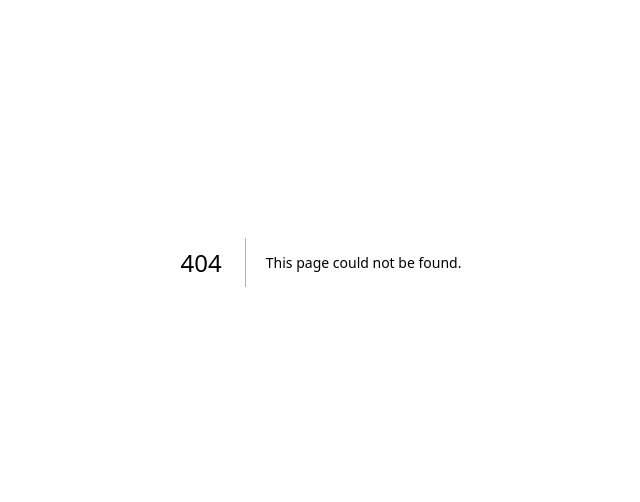
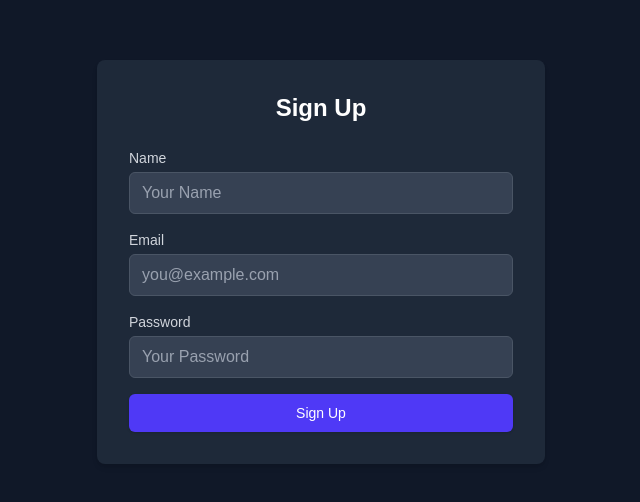
Before and after one commit to Mike-droid/workout-tracker, a Next.js app: page /signup in a window 1280 px wide. Before the commit this address had no page. Shown: the part 138-640 px from the top of the page, without its empty margins (319-959 px from the left). Built offline with nearby package versions, Linux system fonts and the light colour scheme.

Commit message:
Lots of improvements

```diff
--- a/package.json
+++ b/package.json
@@ -19,7 +19,8 @@
     "jwt-decode": "^4.0.0",
     "next": "15.5.2",
     "react": "19.1.0",
-    "react-dom": "19.1.0"
+    "react-dom": "19.1.0",
+    "react-hook-form": "^7.63.0"
   },
   "devDependencies": {
     "@eslint/eslintrc": "^3",
--- a/src/app/components/WorkoutSessionCard.tsx
+++ b/src/app/components/WorkoutSessionCard.tsx
@@ -15,8 +15,8 @@ interface Exercise {
 interface WorkoutSession {
     id: string;
     date: string;
+    exercises: Exercise[];
     notes?: string;
-    exercises: Exercise[];
 }
 
 export function WorkoutSessionCard({ workout }: { workout: WorkoutSession }) {
@@ -24,7 +24,6 @@ export function WorkoutSessionCard({ workout }: { workout: WorkoutSession }) {
 
     return (
         <div className="border rounded-lg p-4 shadow-sm mb-4">
-            {/* Header */}
             <div
                 className="flex justify-between items-center cursor-pointer"
                 onClick={() => setExpanded((prev) => !prev)}
@@ -34,11 +33,11 @@ export function WorkoutSessionCard({ workout }: { workout: WorkoutSession }) {
                         {new Date(workout.date).toDateString()}
                     </h2>
                     <p className="text-sm text-gray-500">
-                        {workout.exercises.length} ejercicios
+                        {workout.exercises.length} exercises
                     </p>
                 </div>
                 <button className="text-blue-600 hover:underline">
-                    {expanded ? "Contraer ▲" : "Expandir ▼"}
+                    {expanded ? "Collapse ▲" : "Expand ▼"}
                 </button>
             </div>
 
@@ -46,7 +45,7 @@ export function WorkoutSessionCard({ workout }: { workout: WorkoutSession }) {
             {expanded && (
                 <div className="mt-4 space-y-2">
                     {workout.notes && (
-                        <p className="text-white italic">Notas: {workout.notes}</p>
+                        <p className="text-white italic">Notes: {workout.notes}</p>
                     )}
                     <ul className="space-y-2">
                         {workout.exercises.map((ex) => (
--- a/src/app/login/page.tsx
+++ b/src/app/login/page.tsx
@@ -32,7 +32,7 @@ export default function LoginPage() {
             login(data.token);
             router.push('/workouts');
         } catch (err: unknown) {
-            setError(err.message);
+            setError(err instanceof Error ? err.message : "Login failed");
         }
     };
 
--- a/src/app/page.tsx
+++ b/src/app/page.tsx
@@ -12,7 +12,7 @@ export default function HomePage() {
   if (!isLoggedIn) {
     return (
       <main className="flex flex-col items-center justify-center min-h-screen gap-4">
-        <h1 className="text-2xl font-bold">Bienvenido a Workout Tracker</h1>
+        <h1 className="text-2xl font-bold">Welcome to Workout Tracker</h1>
         <div className="flex gap-4">
           <Button href="/login" variant="secondary">
             Login
@@ -29,10 +29,10 @@ export default function HomePage() {
     <main className="flex flex-col min-h-screen">
       <header className="flex justify-between items-center p-4 bg-gray-100 shadow">
         <h1 className="text-xl font-bold text-black">
-          Bienvenido de nuevo {user?.name || "👋"}
+          Welcome back {user?.name || "👋"}
         </h1>
         <Button href="/workouts" variant="primary">
-          Entrenamientos
+          Workouts
         </Button>
         <Button onClick={logout} variant="danger">
           Logout
@@ -40,7 +40,7 @@ export default function HomePage() {
       </header>
 
       <section className="flex flex-col items-center justify-center flex-1">
-        <p className="text-lg">Tu panel de entrenamientos está listo 💪</p>
+        <p className="text-lg">Your workouts panel is ready 💪</p>
       </section>
     </main>
   );
--- /dev/null
+++ b/src/app/signup/page.tsx
@@ -0,0 +1,119 @@
+"use client";
+
+import { useRouter } from "next/navigation";
+import { useAuth } from "@/hooks/useAuth";
+import { useForm, SubmitHandler } from "react-hook-form";
+
+export default function SignUpPage() {
+    const router = useRouter();
+    const { login } = useAuth();
+    const { register, handleSubmit, formState: { errors } } = useForm<{ name: string; email: string; password: string }>();
+    const validatePassword = (value: string) => {
+        if (value.length < 8) {
+            return "Password must be at least 8 characters long";
+        }
+        if (!value.match(/\d/)) {
+            return "Password must contain at least one number";
+        }
+        if (!value.match(/[a-z]/)) {
+            return "Password must contain at least one lowercase letter";
+        }
+        if (!value.match(/[A-Z]/)) {
+            return "Password must contain at least one uppercase letter";
+        }
+        return true;
+    };
+
+    const validateEmail = (value: string) => {
+        if (!value.match(/^[^\s@]+@[^\s@]+\.[^\s@]+$/)) {
+            return "Email is invalid";
+        }
+        return true;
+    };
+
+    const validateName = (value: string) => {
+        if (value.length < 3) {
+            return "Name must be at least 3 characters long";
+        }
+        return true;
+    };
+
+    const onSubmit: SubmitHandler<{ name: string; email: string; password: string }> = async (data) => {
+        try {
+            const res = await fetch("/api/auth/register", {
+                method: "POST",
+                headers: { "Content-Type": "application/json" },
+                body: JSON.stringify(data),
+            });
+
+            const result = await res.json();
+
+            if (!res.ok) {
+                throw new Error(result.error || "Signup failed");
+            }
+
+            login(result.token);
+            router.push("/workouts");
+        } catch (err: unknown) {
+            console.error("Error signing up:", err);
+        }
+    };
+
+    return (
+        <div className="min-h-screen flex items-center justify-center bg-gray-900">
+            <div className="bg-gray-800 p-8 rounded-lg shadow-md w-full max-w-md">
+                <h2 className="text-2xl font-bold text-white mb-6 text-center">Sign Up</h2>
+                <form onSubmit={handleSubmit(onSubmit)} className="space-y-4">
+                    <div>
+                        <label htmlFor="name" className="block text-sm font-medium text-gray-300">
+                            Name
+                        </label>
+                        <input
+                            type="text"
+                            id="name"
+                            className="mt-1 block w-full px-3 py-2 bg-gray-700 border border-gray-600 rounded-md text-white placeholder-gray-400 focus:outline-none focus:ring-indigo-500 focus:border-indigo-500"
+                            placeholder="Your Name"
+                            {...register("name", { required: true, validate: validateName })}
+                            autoComplete="name"
+                        />
+                        {errors.name && <p className="text-red-500">{errors.name.message}</p>}
+                    </div>
+                    <div>
+                        <label htmlFor="email" className="block text-sm font-medium text-gray-300">
+                            Email
+                        </label>
+                        <input
+                            type="email"
+                            id="email"
+                            className="mt-1 block w-full px-3 py-2 bg-gray-700 border border-gray-600 rounded-md text-white placeholder-gray-400 focus:outline-none focus:ring-indigo-500 focus:border-indigo-500"
+                            placeholder="you@example.com"
+                            {...register("email", { required: true, validate: validateEmail })}
+                            autoComplete="email"
+                        />
+                        {errors.email && <p className="text-red-500">{errors.email.message}</p>}
+                    </div>
+                    <div>
+                        <label htmlFor="password" className="block text-sm font-medium text-gray-300">
+                            Password
+                        </label>
+                        <input
+                            type="password"
+                            id="password"
+                            className="mt-1 block w-full px-3 py-2 bg-gray-700 border border-gray-600 rounded-md text-white placeholder-gray-400 focus:outline-none focus:ring-indigo-500 focus:border-indigo-500"
+                            placeholder="Your Password"
+                            {...register("password", { required: true, validate: validatePassword })}
+                            autoComplete="current-password"
+                        />
+                        {errors.password && <p className="text-red-500">{errors.password.message}</p>}
+                    </div>
+                    <button
+                        type="submit"
+                        className="w-full flex justify-center py-2 px-4 border border-transparent rounded-md shadow-sm text-sm font-medium text-white bg-indigo-600 hover:bg-indigo-700 focus:outline-none focus:ring-2 focus:ring-offset-2 focus:ring-indigo-500"
+                    >
+                        Sign Up
+                    </button>
+                </form>
+            </div>
+        </div>
+    );
+}
--- a/src/app/workouts/page.tsx
+++ b/src/app/workouts/page.tsx
@@ -21,11 +21,8 @@ type WorkoutCreate = {
 export default function WorkoutsPage() {
     const [workouts, setWorkouts] = useState<WS[]>([]);
     const [loading, setLoading] = useState(true);
-
     const [exercises, setExercises] = useState<Ex[]>([]);
     const [loadingExercises, setLoadingExercises] = useState(false);
-
-    // Form state
     const [notes, setNotes] = useState("");
     const [selectedExerciseId, setSelectedExerciseId] = useState<string>("");
     const [sets, setSets] = useState<number>(3);
@@ -34,8 +31,6 @@ export default function WorkoutsPage() {
     const [sessionExercises, setSessionExercises] = useState<WorkoutExerciseCreate[]>([]);
     const [submitting, setSubmitting] = useState(false);
 
-
-    // Load workouts on mount
     useEffect(() => {
         const token = localStorage.getItem("token");
         if (!token) {
@@ -72,7 +67,6 @@ export default function WorkoutsPage() {
             weight: weight === "" ? undefined : Number(weight),
         };
         setSessionExercises((prev) => [...prev, ex]);
-        // Opcional: reset inputs
         setSelectedExerciseId("");
         setSets(3);
         setReps(8);
@@ -96,13 +90,13 @@ export default function WorkoutsPage() {
     async function handleSubmit(e: React.FormEvent) {
         e.preventDefault();
         if (sessionExercises.length === 0) {
-            alert("Agrega al menos un ejercicio a la sesión.");
+            alert("Add at least one exercise to the session.");
             return;
         }
 
         const token = localStorage.getItem("token");
         if (!token) {
-            alert("No estás autenticado");
+            alert("Not authenticated");
             return;
         }
 
@@ -130,52 +124,47 @@ export default function WorkoutsPage() {
             }
 
             const created = (await res.json()) as WS;
-
-            // actualizar lista (usar función con prev para evitar problemas de closure)
             setWorkouts((prev) => [...prev, created]);
 
-            // reset form
             setNotes("");
             setSessionExercises([]);
-        } catch (err: any) {
+        } catch (err: unknown) {
             console.error("Error posting workout:", err);
-            alert(err.message || "Error creating workout");
+            alert((err as Error).message || "Error creating workout");
         } finally {
             setSubmitting(false);
         }
     }
 
-    if (loading) return <div>Cargando workouts...</div>;
-
-    if (!workouts.length) return <div>No tienes workouts aún</div>;
+    if (loading) return <div>Loading workouts...</div>;
 
     return (
         <div className="p-4">
-            <h1 className="text-2xl font-bold mb-4">Mis Workouts</h1>
+            <h1 className="text-2xl font-bold mb-4">My Workouts</h1>
 
             <form onSubmit={handleSubmit} className="bg-white text-black p-4 rounded-md shadow-md border-2 mb-6">
-                <h3 className="font-semibold mb-2">Crear sesión de entrenamiento</h3>
+                <h3 className="font-semibold mb-2">Create workout session</h3>
 
                 <label className="block mb-2">
-                    <span className="text-sm">Notas</span>
+                    <span className="text-sm">Notes</span>
                     <input
                         value={notes}
                         onChange={(e) => setNotes(e.target.value)}
                         className="block w-full border px-2 py-1 rounded mt-1"
-                        placeholder="Ej: Día de brazo"
+                        placeholder="Ex: Pull day"
                     />
                 </label>
 
                 <div className="grid grid-cols-4 gap-2 items-end">
                     <div>
-                        <label className="text-sm">Ejercicio</label>
+                        <label className="text-sm">Exercise</label>
                         <select
                             value={selectedExerciseId}
                             onChange={(e) => setSelectedExerciseId(e.target.value)}
                             onFocus={() => !exercises.length && getExercises()}
                             className="block w-full border px-2 py-1 rounded mt-1"
                         >
-                            <option value="">{loadingExercises ? "Cargando..." : "Selecciona ejercicio"}</option>
+                            <option value="">{loadingExercises ? "Loading..." : "Select exercise"}</option>
                             {exercises.map((ex) => (
                                 <option key={ex.id} value={ex.id}>
                                     {ex.name}
@@ -207,7 +196,7 @@ export default function WorkoutsPage() {
                     </div>
 
                     <div>
-                        <label className="text-sm">Peso (kg)</label>
+                        <label className="text-sm">Weight (kg)</label>
                         <input
                             type="number"
                             min={0}
@@ -220,16 +209,16 @@ export default function WorkoutsPage() {
 
                 <div className="mt-3 flex gap-2">
                     <Button type="button" onClick={addExerciseToSession} variant="secondary">
-                        Agregar ejercicio
+                        Add exercise
                     </Button>
                     <Button type="submit" variant="primary" disabled={submitting}>
-                        {submitting ? "Creando..." : "Crear sesión"}
+                        {submitting ? "Creating..." : "Create session"}
                     </Button>
                 </div>
 
                 {sessionExercises.length > 0 && (
                     <div className="mt-4">
-                        <h4 className="font-medium">Ejercicios de la sesión</h4>
+                        <h4 className="font-medium">Session exercises</h4>
                         <ul className="mt-2 space-y-2">
                             {sessionExercises.map((ex, idx) => {
                                 const exMeta = exercises.find((e) => e.id === ex.exerciseId);
@@ -246,12 +235,12 @@ export default function WorkoutsPage() {
 
             <div>
                 {workouts.length === 0 ? (
-                    <div>No tienes workouts aún</div>
+                    <h2 className="text-4xl font-bold">You do not have any workouts yet</h2>
                 ) : (
-                    <ul>
+                    <ul className="mt-4 space-y-2 grid grid-cols-3 gap-4">
                         {workouts.map((w) => (
                             <li key={w.id}>
-                                <WorkoutSessionCard workout={w as any} />
+                                <WorkoutSessionCard workout={w as never} />
                             </li>
                         ))}
                     </ul>
--- a/src/middleware.ts
+++ b/src/middleware.ts
@@ -27,7 +27,7 @@ export async function middleware(req: NextRequest) {
 				request: { headers: requestHeaders },
 			});
 		} catch (error) {
-			return NextResponse.json({ error: 'Invalid token' }, { status: 401 });
+			return NextResponse.json({ error: `Invalid token: ${error}` }, { status: 401 });
 		}
 	}
 
```
Also changed, not shown: src/app/singup.tsx (deleted), 1 other file (tests, documents, lock files or other folders).
